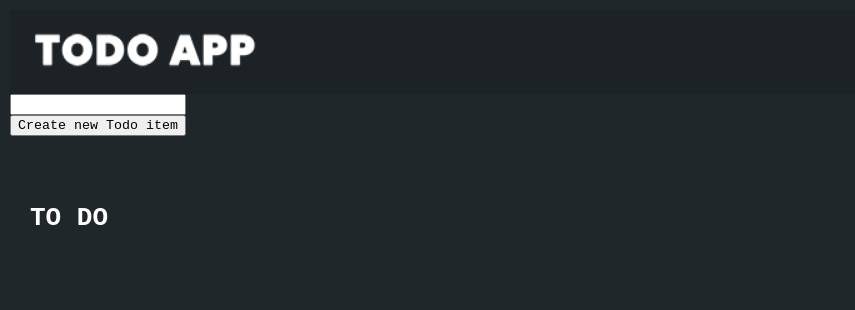
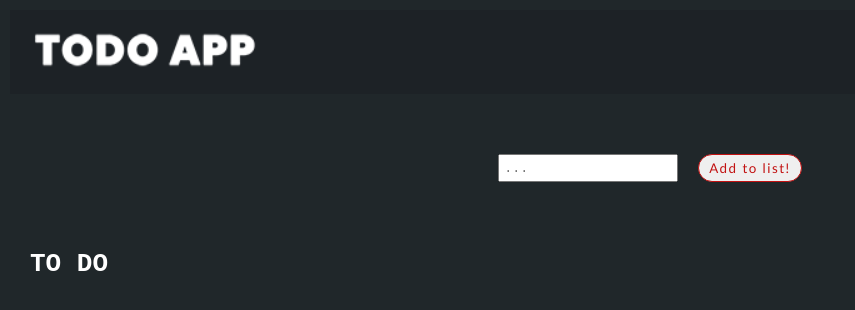
Before and after one commit to ediheid/react-todo-app, a React (Create React App) app: page / in a window 1280 px wide. Shown: the top 310 px of the page, without its empty margins (0-855 px from the left). Built offline with nearby package versions, Linux system fonts and the light colour scheme.

Commit message:
Added an '.input-container' to App() and added styling to input field and button

```diff
--- a/src/components/App.js
+++ b/src/components/App.js
@@ -39,19 +39,28 @@ const App = () => {
       setTodos(toDos.concat(currentInput));
 
       setCurrentInput("");
-    } else {
-      alert(`Please type something before trying to create a new ToDo item!`);
     }
+
+    // else {
+    //   alert(`Please type something before trying to create a new ToDo item!`);
+    // }
   };
 
   return (
     <div className="app">
       {/* Child Component 1 - Navigation */}
       <Navigation />
-      {/* Input Field */}
-      <InputField onChangeProp={updateCurrentInput} valueProp={currentInput} />
-      {/* Input submit button */}
-      <Button updateToDosProp={addNewInput} />
+
+      {/* Input container */}
+      <div className="input-container">
+        {/* Input Field */}
+        <InputField
+          onChangeProp={updateCurrentInput}
+          valueProp={currentInput}
+        />
+        {/* Input submit button */}
+        <Button updateToDosProp={addNewInput} />
+      </div>
       {/* Child Component 2 - ToDosContainer */}
       <ToDosContainer items={toDos} />
       {/* Child Component 3 - DoneContainer */}
--- a/src/components/Button.js
+++ b/src/components/Button.js
@@ -3,7 +3,9 @@ import React from "react";
 const Button = (props) => {
   return (
     <div>
-      <button onClick={props.updateToDosProp}>Create new Todo item</button>
+      <button className="input-button" onClick={props.updateToDosProp}>
+        Add to list!
+      </button>
     </div>
   );
 };
--- a/src/components/InputField.js
+++ b/src/components/InputField.js
@@ -2,9 +2,12 @@ import React from "react";
 
 const InputField = (props) => {
   return (
-    <div>
-      <input onChange={props.onChangeProp} value={props.valueProp}></input>
-    </div>
+    <input
+      placeholder="..."
+      className="input-field"
+      onChange={props.onChangeProp}
+      value={props.valueProp}
+    ></input>
   );
 };
 
--- a/src/css/styles.css
+++ b/src/css/styles.css
@@ -51,6 +51,7 @@ nav {
   background: #1d2226;
   min-height: 60px;
   padding: 10px;
+  margin-bottom: 40px;
 }
 
 nav a {
@@ -110,3 +111,26 @@ h1 {
   text-decoration: line-through;
   opacity: 0.5;
 }
+
+.input-field,
+.input-button {
+  margin: 20px 0 0 20px;
+  padding: 0.3rem;
+}
+
+.input-button {
+  border-radius: 50px;
+  padding: 5px 10px;
+  outline: rgb(194, 17, 17);
+  border: 1px solid rgb(194, 17, 17);
+  color: rgb(194, 17, 17);
+  font-family: "Gill Sans", "Gill Sans MT", Calibri, "Trebuchet MS", sans-serif;
+  letter-spacing: 1.5px;
+  font-weight: 550;
+}
+
+.input-container {
+  display: flex;
+  flex-wrap: wrap;
+  justify-content: center;
+}
```
Lines whose indentation alone changed are shown as unchanged.
